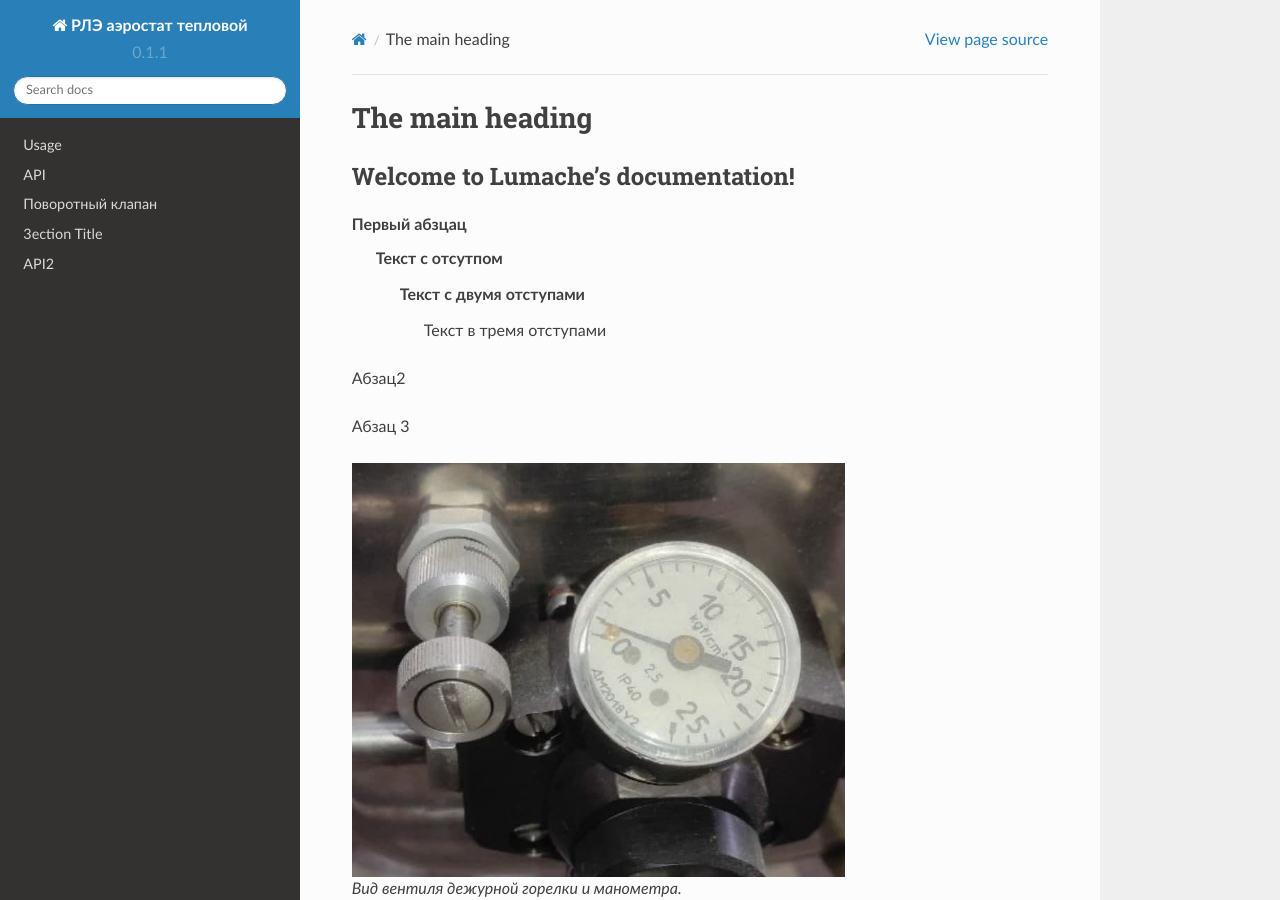
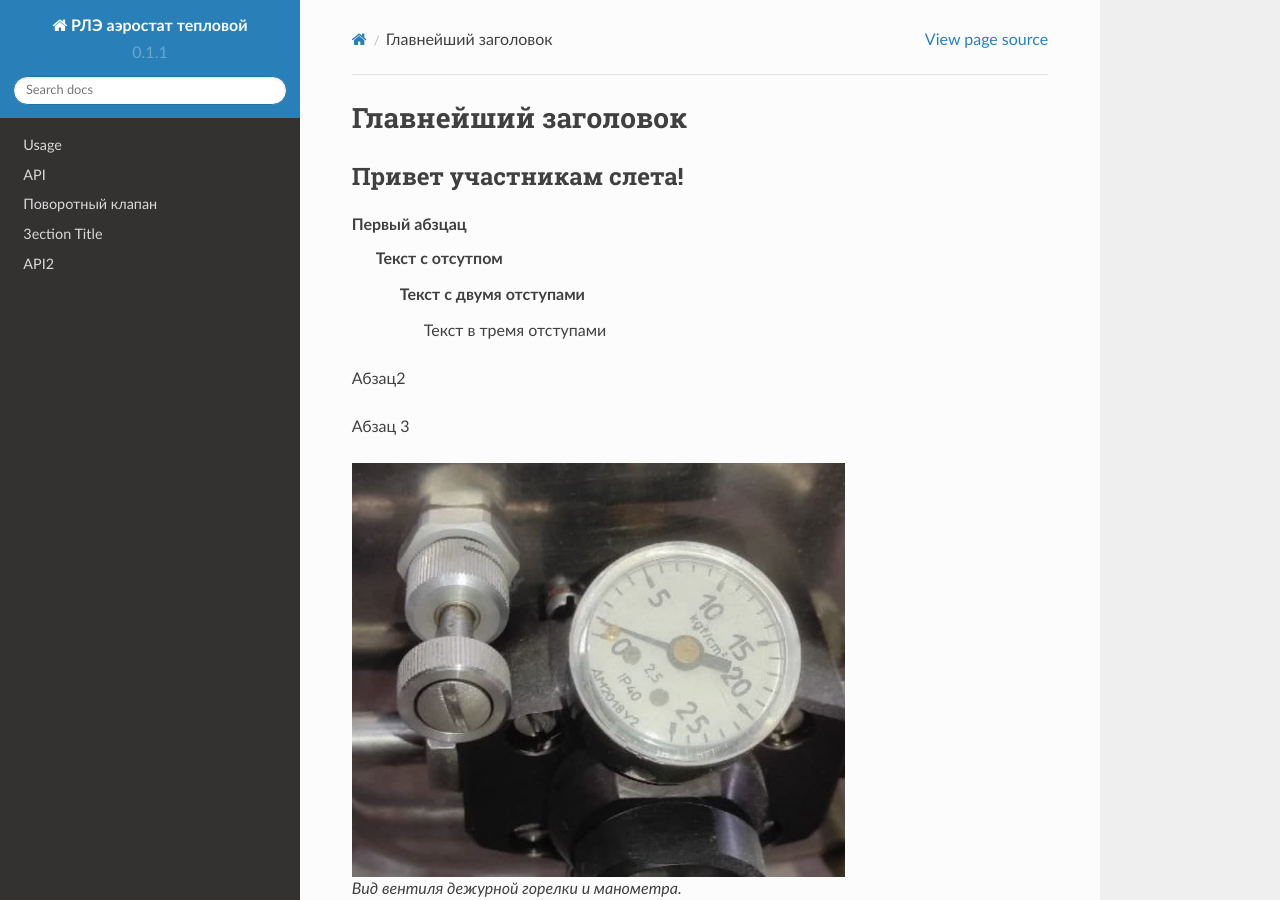
Before and after one commit to lekseys/readthedocs, a Sphinx documentation site: the page built from docs/source/index.rst, in a window 1280 px wide and 900 px high. Built offline with Sphinx 7.4.7 and the Read the Docs theme 2.0.0, drawn with Linux system fonts in a browser that asks for light colours; some of the changed text lies outside the part shown.

Commit message:
Update index.rst

```diff
--- a/docs/source/index.rst
+++ b/docs/source/index.rst
@@ -1,9 +1,9 @@
-================
-The main heading
-================
+====================
+Главнейший заголовок
+====================
 
-Welcome to Lumache's documentation!
-===================================
+Привет участникам слета!
+========================
 
 Первый абзцац
  Текст с отсутпом
```
Also changed, not shown: other parts of docs/source/index.rst (+0 -8 lines).
